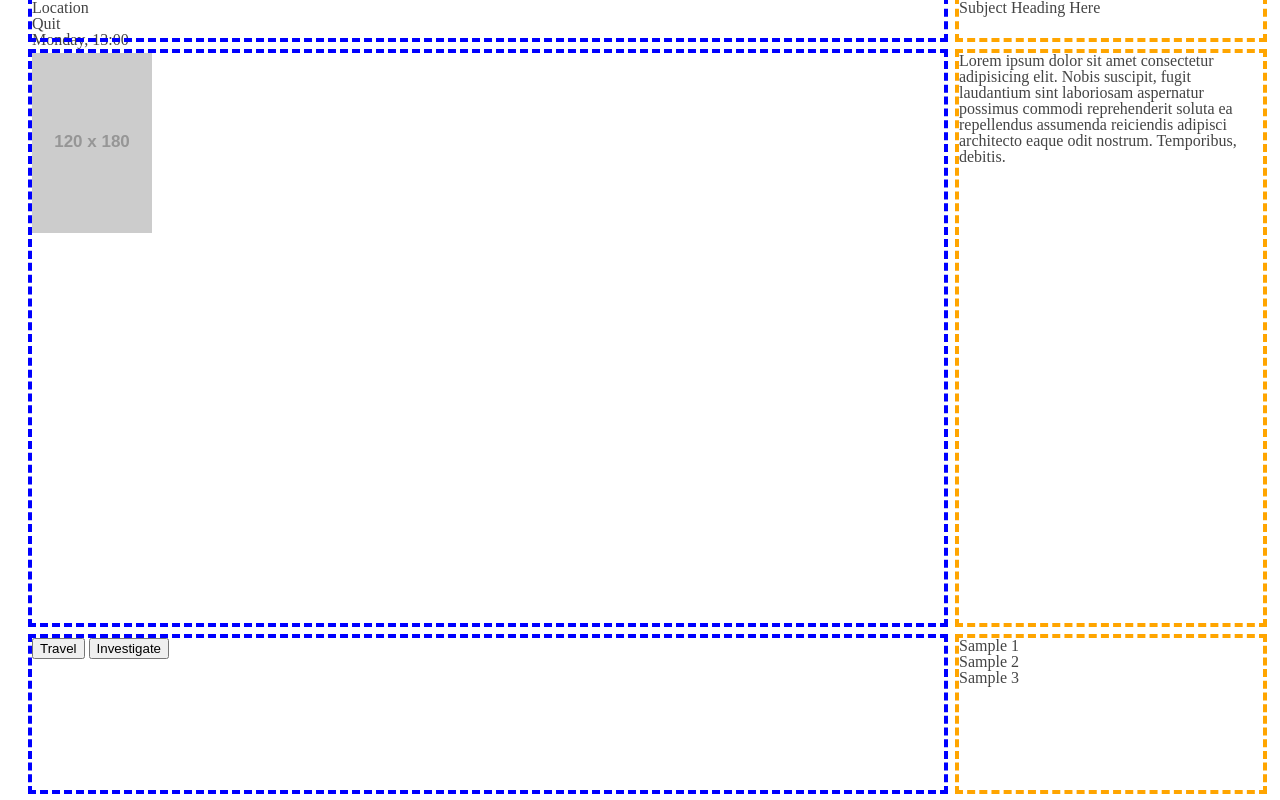
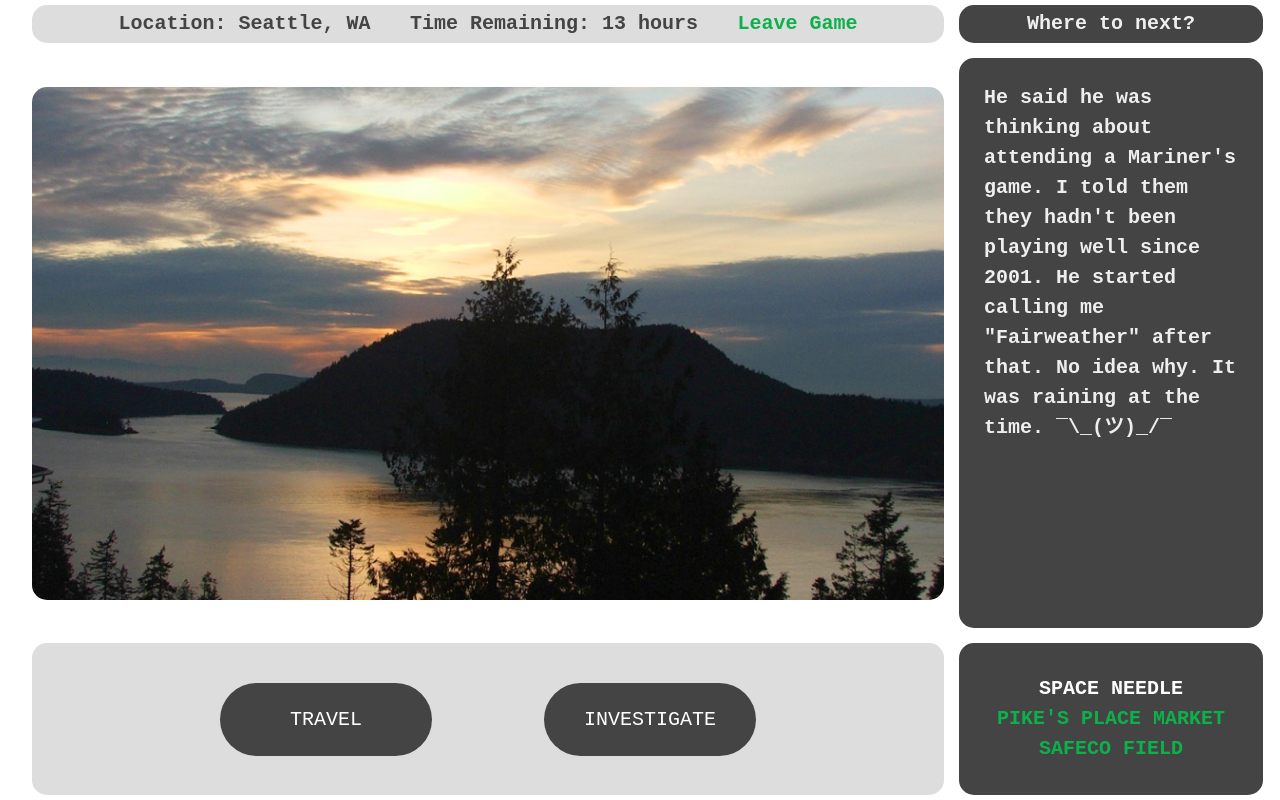
Before and after one commit to codefellows-201d36/201projectweek, a plain HTML site: page game.html in a window 1280 px wide. Drawn offline with Linux system fonts and the light colour scheme; placeholder pictures from the web are drawn by us.

Commit message:
Deploying greatly improved CSS styling and minor HTML changes

```diff
--- a/game.html
+++ b/game.html
@@ -12,33 +12,38 @@
 </head>
 <body>
   <section class="wrapper viewport">
+    <!-- Row 1 -->
     <div class="box a1 overlay">
       <ul>
-        <li class="location" id="myLocation">Location</li>
-        <li class="quit" id="userQuit">Quit</li>
-        <li class="timestamp" id="myTimestamp">Monday, 13:00</li>
+        <li class="location" id="myLocation">Location: Seattle, WA</li>
+        <li class="timestamp" id="myTimestamp">Time Remaining: 13 hours</li>
+        <li id="userQuit"><a href="index.html" class="quit">Leave Game</a></li>
       </ul>
     </div>
     <div class="box b1 heading">
-      <h1 id="myHeading">Subject Heading Here</h1>
+      <h1 id="myHeading">Where to next?</h1>
     </div>
 
+    <!-- Row 2 -->
     <div class="box a2 image">
-      <img src="http://via.placeholder.com/120x180" alt="Location" id="locationImage">
+      <img src="img/anacortes-0.jpg" alt="Location" id="locationImage">
     </div>
     <div class="box b2 description">
-      <p id="myText">Lorem ipsum dolor sit amet consectetur adipisicing elit. Nobis suscipit, fugit laudantium sint laboriosam aspernatur possimus commodi reprehenderit soluta ea repellendus assumenda reiciendis adipisci architecto eaque odit nostrum. Temporibus, debitis.</p>
+      <p id="myText">He said he was thinking about attending a Mariner's game. I told them they hadn't been playing well since 2001. He started calling me "Fairweather" after that. No idea why. It was raining at the time. ¯\_(ツ)_/¯</p>
     </div>
 
+    <!-- Row 3 -->
     <div class="box a3">
-      <button class="travel" id="btnTravel">Travel</button>
-      <button class="investigate" id="btnInvestigate">Investigate</button>
+      <div class="buttons">
+        <button class="travel" id="btnTravel">Travel</button>
+        <button class="investigate" id="btnInvestigate">Investigate</button>
+      </div>
     </div>
     <div class="box b3">
       <ol id="myOptions">
-        <li>Sample 1</li>
-        <li>Sample 2</li>
-        <li>Sample 3</li>
+        <li>Space Needle</li>
+        <li><a href="">Pike's Place Market</a></li>
+        <li><a href="">Safeco Field</a></li>
       </ul>
     </div>
   </section>
--- a/styles/game.css
+++ b/styles/game.css
@@ -3,6 +3,12 @@ PROJECT:      201 Project Week
 DESCRIPTION:  Styles the game.html page
 NOTES:        Pages uses JavaScript to generate/redraw text
 */
+
+/****** Global Styling ******/
+body a:link    { color: #0db14b; text-decoration: none; }
+body a:visited { color: #0db14b; text-decoration: none; }
+body a:hover   { color: #0b7210; text-decoration: none; }
+body a:active  { color: #ffffff; text-decoration: none; }
 
 /****** Viewport ******/
 .viewport {
@@ -15,37 +21,175 @@ NOTES:        Pages uses JavaScript to generate/redraw text
   grid-gap: 15px;
   background-color: #fff;
   color: #444;
-  margin-bottom:5px;
+  margin-bottom: 5px;
+  margin-top: 5px;
+  font-family: 'Courier New', Courier, monospace;
+  font-size: 20px;
+  font-weight: bold;
 }
 
-/****** Grid ******/
+/****** Grid Setup ******/
 .a1 {
   grid-column: 1 / 2;
-  outline: 4px dashed blue;
+  background-color: #ddd;
+  border-radius: 15px;
+  position: relative;
+  display: flex;
+  justify-content: center;
+  align-items: center;
+  /* outline: 4px dashed blue; */
 }
 .b1 {
   grid-column: 2/3;
-  outline: 4px dashed orange;
+  background-color: #444;
+  color: #eee;
+  border-radius: 15px;
+  position: relative;
+  display: flex;
+  justify-content: center;
+  align-items: center;
+  /* outline: 4px dashed orange; */
 }
 .a2 {
   grid-column: 1 / 2;
-  outline: 4px dashed blue;
+  background-color: #fff;
+  display: flex;
+  justify-content: center;
+  align-items: center;
+  /* border: 2px dashed #eee; */
+  /* border-radius: 15px; */
+  /* outline: 4px dashed blue; */
 }
 .b2 {
   grid-column: 2/3;
-  outline: 4px dashed orange;
+  background-color: #444;
+  color: #eee;
+  border-radius: 15px;
+  /* outline: 4px dashed orange; */
 }
 .a3 {
   grid-column: 1 / 2;
-  outline: 4px dashed blue;
+  background-color: #ddd;
+  border-radius: 15px;
+  display: flex;
+  justify-content: center;
+  align-items: center;
+  /* outline: 4px dashed blue; */
 }
 .b3 {
   grid-column: 2/3;
-  outline: 4px dashed orange;
+  background-color: #444;
+  border-radius: 15px;
+  display: flex;
+  justify-content: center;
+  align-items: center;
+  text-align: center;
+  font-size: 20px;
+  /* outline: 4px dashed orange; */
 }
 
-/****** Additional Styling ******/
-/* .a2 > img {
-  min-width: 100%;
-  height: auto;
+
+/****** Row-1 Styling ******/
+.a1 ul {
+  width: 100%;
+  text-align: center;
+  /* border: 2px dashed green; */
+}
+.a1 li {
+  display: inline-block;
+  margin-right: 20%;
+  /* border: 2px dashed blue; */
+}
+.a1 li:last-child {
+  margin-right: 0;
+}
+.b1 {
+  display: flex;
+  /* justify-content: center; */
+}
+.b1 h1 {
+  margin: 0 auto;
+}
+
+
+/****** Row-2 Styling ******/
+.a2 {
+  position: relative;
+}
+.a2 > img {
+  position: absolute;
+  max-width: 100%;
+  max-height: 100%;
+  border-radius: 15px;
+}
+.b2 {
+  padding: 25px;
+}
+
+.b2 p {
+  margin: 0 auto;
+  line-height: 1.5;
+}
+
+
+/****** Row-3 Styling ******/
+.a3 {
+  /* outline: 4px dashed orange; */
+}
+.a3 .buttons {
+  /* outline: 4px dashed blue; */
+  position: relative;
+  float: left;
+}
+.a3 .travel, .a3 .investigate {
+  border: none;
+  background-color: #444;
+  color: #fff;
+  font-family: 'Courier New', Courier, monospace;
+  font-size: 20px;
+  margin-right: 100px;
+  border-radius: 50px;
+  text-transform: uppercase;
+}
+.a3 .investigate { margin-right: 0;}
+.a3 .travel:focus, .a3 .investigate:focus { background-color: #0db14b; font-weight: bold; outline: none;}
+.a3 .travel:hover, .a3 .investigate:hover { font-weight: bold; }
+.a3 .travel:active, .a3 .investigate:active { background-color: #888;}
+.a3 .travel      { padding: 25px 70px; }
+.a3 .investigate { padding: 25px 40px; }
+
+
+
+.b3 {
+  /* margin: 0 auto; */
+  line-height: 1.5;
+  color: #fff;
+  text-transform: uppercase;
+}
+
+
+/****** Responsive Scaling ******/
+@media only screen and (max-width: 1600px) {
+  .a1 li {
+    margin-right: 10%;
+  }
+}
+@media only screen and (max-width: 1400px) {
+  .a1 li {
+    margin-right: 3%;
+  }
+}
+
+
+/****** Animation Effects ******/
+/* Typing effect */
+/* @keyframes typing {
+  from { width: 0 }
+  to { width: 100% }
 } */
+
+/* Cursor effect */
+/* @keyframes blink-caret {
+  from, to { border-color: transparent }
+  50% { border-color: orange; }
+} */
--- a/styles/index.css
+++ b/styles/index.css
@@ -1,15 +1,18 @@
 /* Styles go here! */
 body {
-  background-image: linear-gradient(
-    rgba(212, 255, 195, 0.8),
-    rgba(212, 255, 195, 0.8)
-  ), url(../img/home.jpg);
+  background-image: url(../img/home.jpg);
   background-size: cover;
+}
+
+.wrapper {
+  position: fixed;
+  top: 20%;
+  left: 50%;
+  transform: translate(-50%, -50%);
 }
 
 header {
   outline: 4px dashed yellow;
-  /* width: 100%; */
 }
 
 .logo {
```
Also changed, not shown: index.html (+3 -0 lines), 4 other files.
